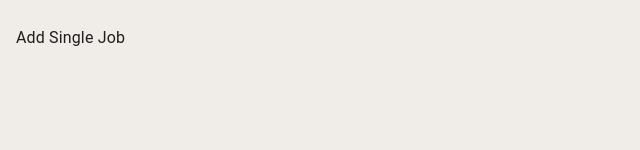
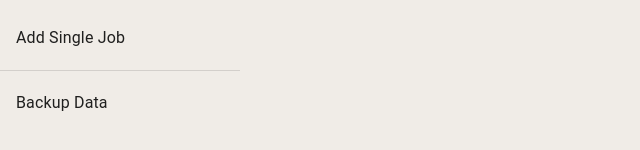
Before and after one commit to ajisaac/job-scrape-frontend, a React app: page / in a window 1280 px wide. Shown: the part 590-740 px from the top of the page, without its empty margins (0-640 px from the left). Built offline with nearby package versions, Linux system fonts and the light colour scheme; no server answers.

Commit message:
add backup for data so I don't lose it later

```diff
--- a/src/components/Layout.js
+++ b/src/components/Layout.js
@@ -14,6 +14,7 @@ import ListItemText from "@material-ui/core/ListItemText"
 import CssBaseline from "@material-ui/core/CssBaseline"
 import {Link} from "react-router-dom"
 import {Divider} from "@material-ui/core"
+import axios from "axios"
 
 const drawerWidth = 240
 
@@ -107,6 +108,22 @@ export default function Layout(props) {
                 <ListItemText primary={"Add Single Job"}/>
               </ListItem>
             </List>
+            <Divider/>
+            <List>
+              <ListItem button component={Link} to={"#"} onClick={async () => {
+                await (async function saveFile() {
+                  let resp = await axios.get('http://localhost:5000/jobs/backup')
+                  let companies = JSON.stringify(resp.data)
+                  let element = document.createElement('a')
+                  element.setAttribute('href', 'data:text/plain;charset=utf-8,' + encodeURIComponent(companies))
+                  element.setAttribute('download', 'backup.json')
+                  element.style.display = 'none'
+                  document.body.appendChild(element)
+                  element.click()
+                  document.body.removeChild(element)
+                }())
+              }}><ListItemText primary={"Backup Data"}/></ListItem>
+            </List>
           </div>
         </Drawer>
 
```
